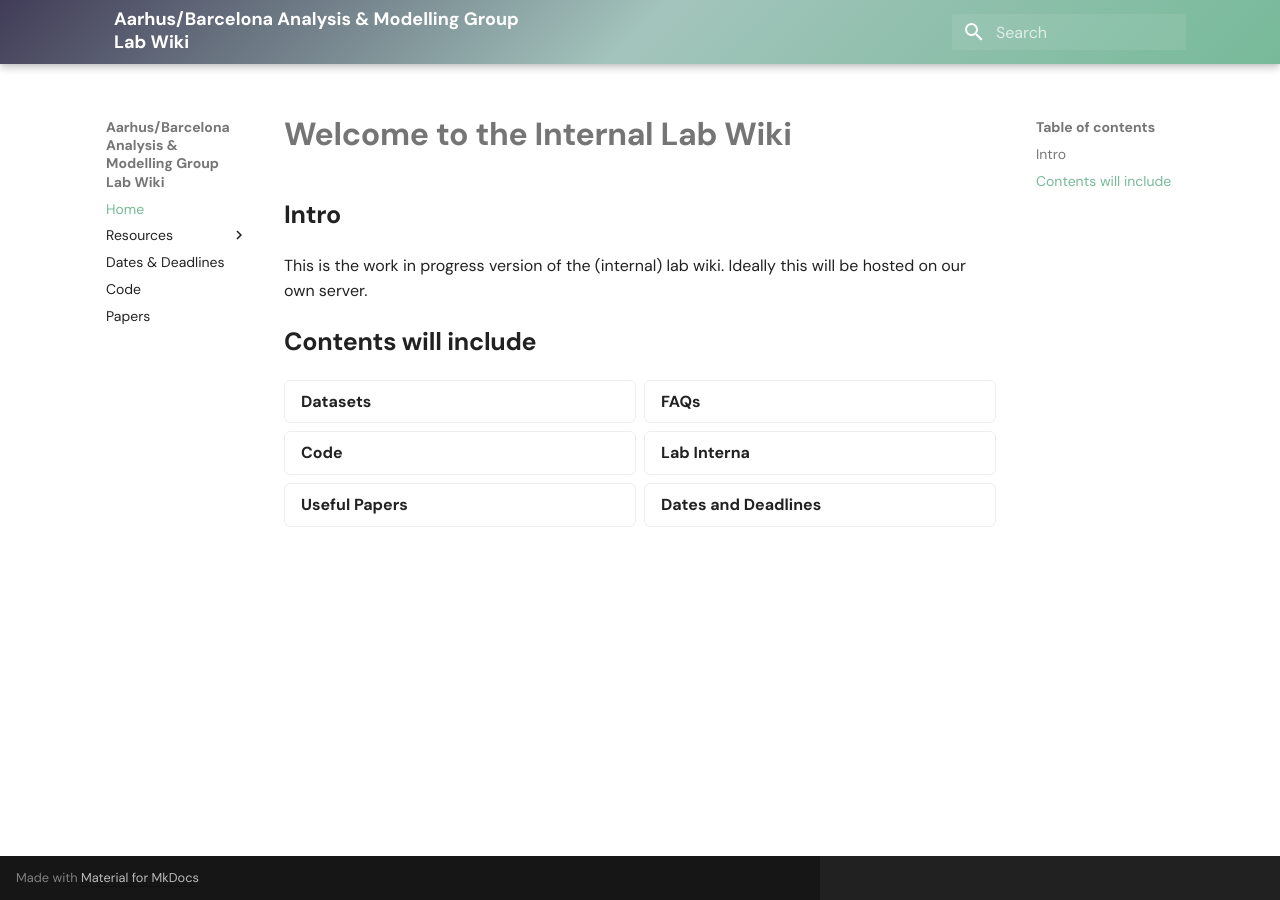
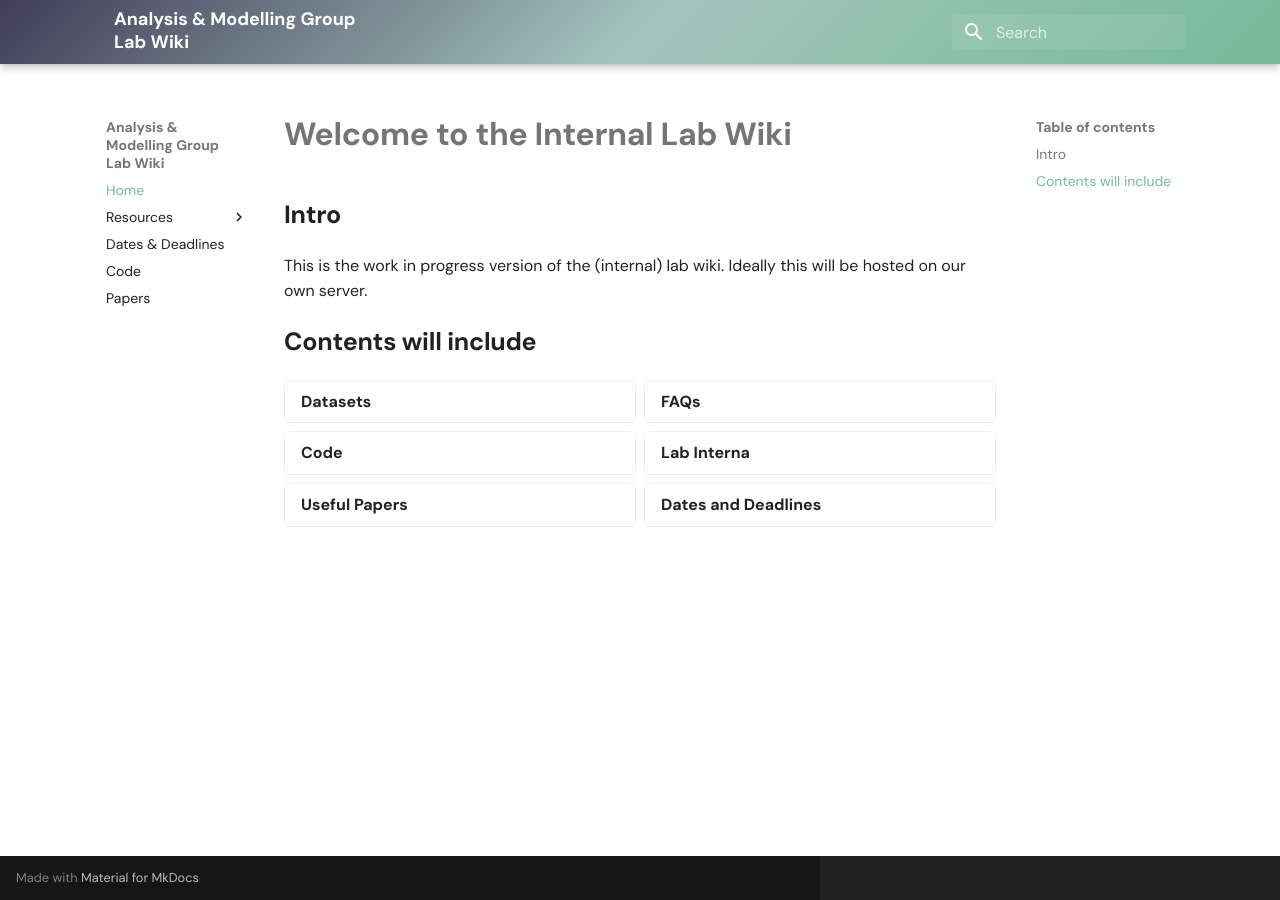
Before and after one commit to bre-j/lab-wiki, an MkDocs documentation site: the page built from docs/index.md, in a window 1280 px wide. Built offline with MkDocs 1.6.1 and Material for MkDocs 9.7.7, drawn with Linux system fonts in a browser that asks for light colours.

Commit message:
changed title again

```diff
--- a/mkdocs.yml
+++ b/mkdocs.yml
@@ -1,5 +1,5 @@
 site_name: |
-  Aarhus/Barcelona Analysis & Modelling Group <br>
+  Analysis & Modelling Group <br>
   Lab Wiki
 
 nav:
```
